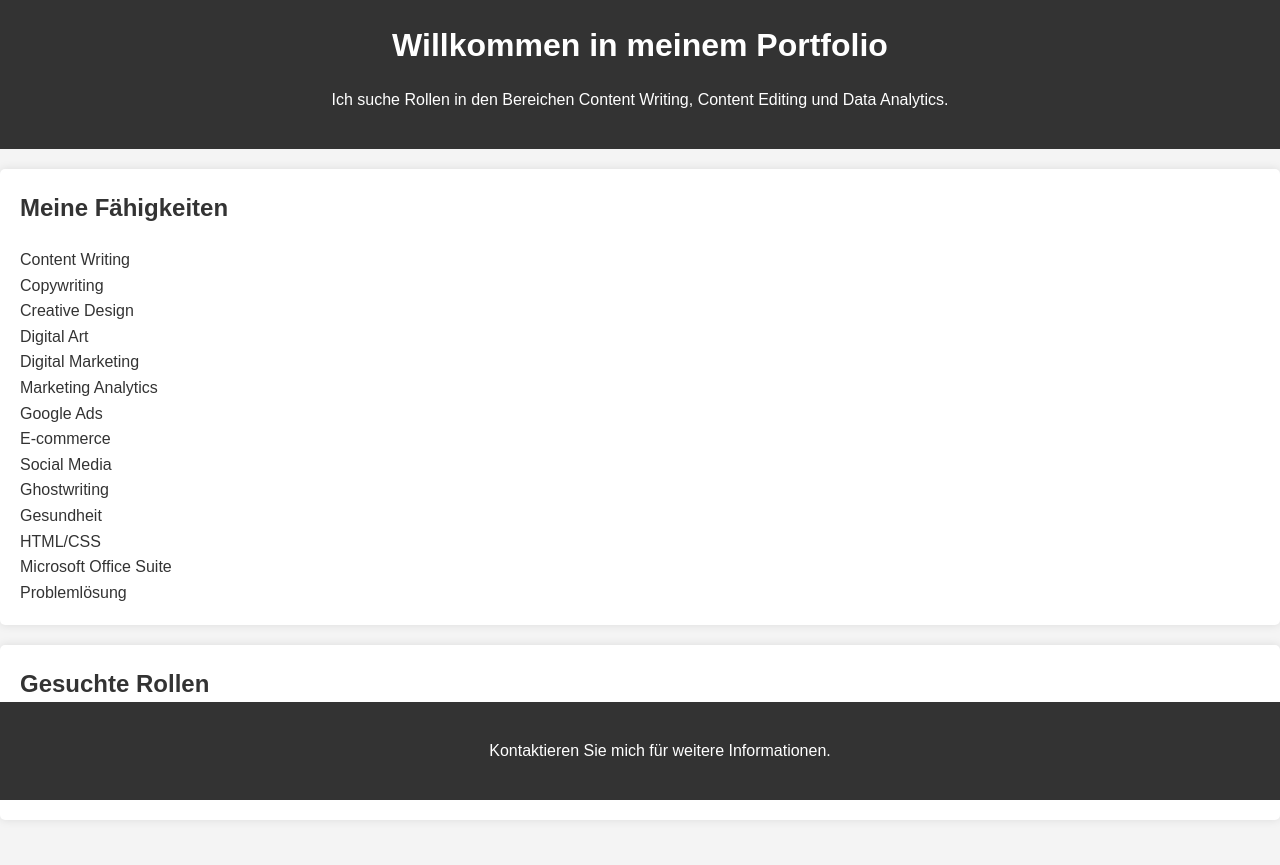
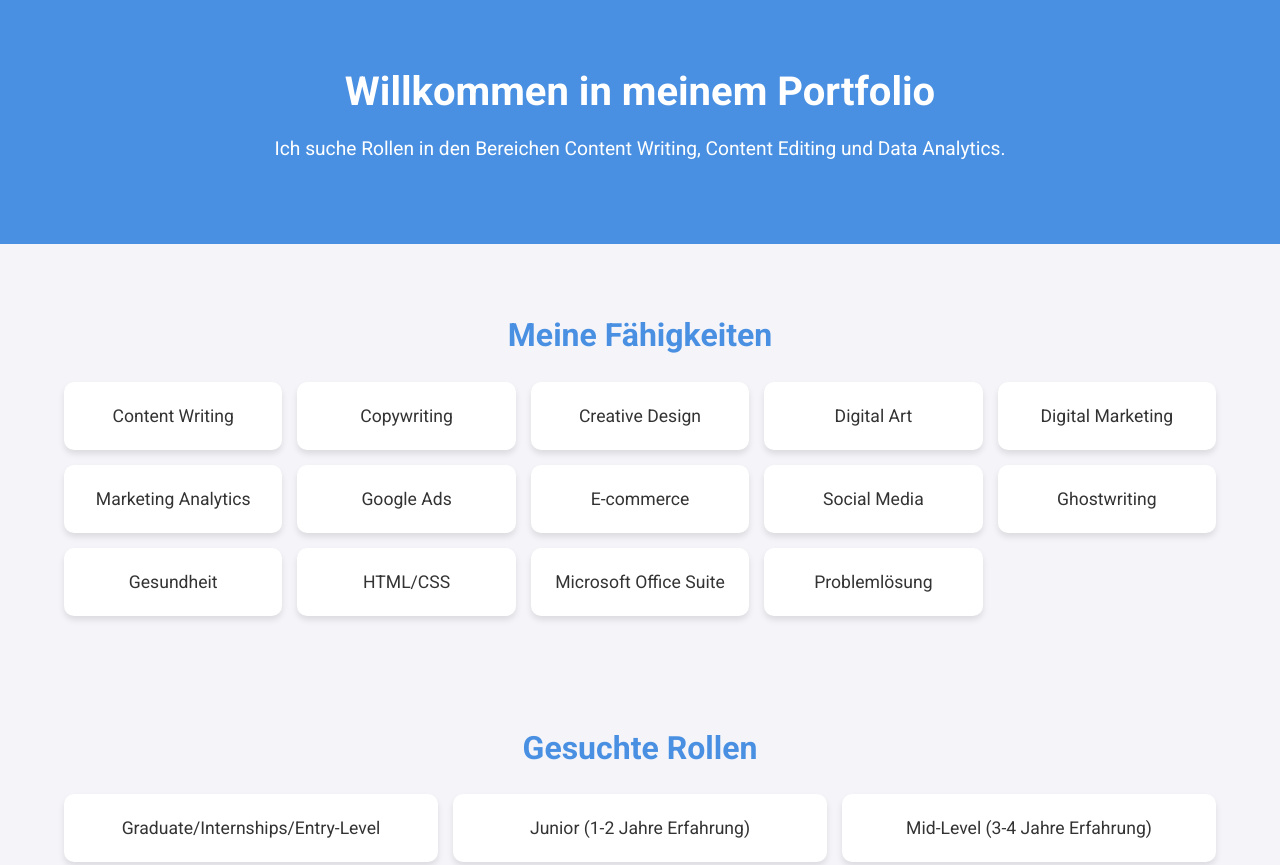
Before and after one commit to Phil-101/Portfolio, a plain HTML site: page index.html in a window 1280 px wide. Shown: the top 865 px of the page. Before the commit the page ends 840 px from the top, so only its background shows below. Drawn offline with Linux system fonts and the light colour scheme.

Commit message:
Update styles.css

```diff
--- a/styles.css
+++ b/styles.css
@@ -1,53 +1,74 @@
 body {
-    font-family: Arial, sans-serif;
+    font-family: 'Roboto', sans-serif;
     line-height: 1.6;
     margin: 0;
     padding: 0;
-    background-color: #f4f4f4;
+    background-color: #f4f4f9;
     color: #333;
 }
 
 header {
-    background: #333;
+    background: #4a90e2;
     color: #fff;
-    padding: 20px 0;
+    padding: 60px 0;
     text-align: center;
 }
 
 header h1 {
     margin: 0;
+    font-size: 2.5em;
+}
+
+header p {
+    font-size: 1.2em;
+    margin-top: 10px;
+}
+
+.container {
+    width: 90%;
+    max-width: 1200px;
+    margin: 0 auto;
 }
 
 section {
-    padding: 20px;
-    margin: 20px 0;
-    background: #fff;
-    border-radius: 5px;
-    box-shadow: 0 0 10px rgba(0, 0, 0, 0.1);
+    padding: 40px 0;
 }
 
 section h2 {
-    margin-top: 0;
+    text-align: center;
+    font-size: 2em;
+    margin-bottom: 20px;
+    color: #4a90e2;
 }
 
-ul {
-    list-style-type: none;
-    padding: 0;
+.skills-grid, .roles-grid {
+    display: grid;
+    grid-template-columns: repeat(auto-fit, minmax(200px, 1fr));
+    gap: 15px;
 }
 
-ul li {
-    background: #eee;
-    margin: 5px 0;
-    padding: 10px;
-    border-radius: 5px;
+.skill, .role {
+    background: #fff;
+    padding: 20px;
+    border-radius: 10px;
+    box-shadow: 0 4px 6px rgba(0, 0, 0, 0.1);
+    text-align: center;
+    font-size: 1.1em;
+    transition: transform 0.3s ease;
+}
+
+.skill:hover, .role:hover {
+    transform: translateY(-10px);
 }
 
 footer {
-    text-align: center;
-    padding: 20px;
     background: #333;
     color: #fff;
-    position: fixed;
-    width: 100%;
-    bottom: 0;
+    text-align: center;
+    padding: 20px 0;
+    margin-top: 40px;
 }
+
+footer p {
+    margin: 0;
+}
```
